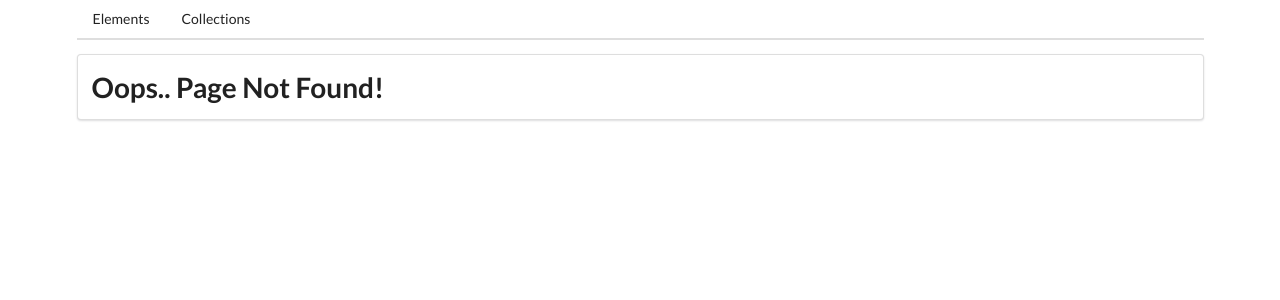
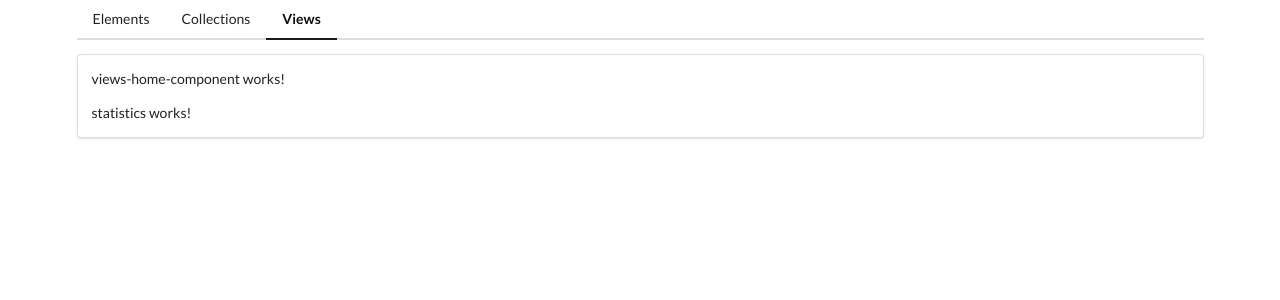
Before and after one commit to axhar-ibraheem/angular-multipage, an Angular app: page /views in a window 1280 px wide. Before the commit this address had no page. Shown: the top 300 px of the page. Built offline with nearby package versions, Linux system fonts and the light colour scheme.

Commit message:
adding the views module

```diff
--- a/src/app/app-routing.module.ts
+++ b/src/app/app-routing.module.ts
@@ -17,6 +17,11 @@ const routes: Routes = [
       ),
   },
   {
+    path: 'views',
+    loadChildren: () =>
+      import('./views/views.module').then((m) => m.ViewsModule),
+  },
+  {
     path: '',
     component: HomeComponent,
   },
--- a/src/app/app.component.html
+++ b/src/app/app.component.html
@@ -6,6 +6,7 @@
     <a routerLink="/collections" routerLinkActive="active" class="item"
       >Collections</a
     >
+    <a routerLink="/views" routerLinkActive="active" class="item">Views</a>
   </div>
   <div class="ui segment">
     <router-outlet></router-outlet>
--- /dev/null
+++ b/src/app/views/statistics/statistics.component.html
@@ -0,0 +1 @@
+<p>statistics works!</p>
--- /dev/null
+++ b/src/app/views/views-home/views-home-component.component.html
@@ -0,0 +1,2 @@
+<p>views-home-component works!</p>
+<app-statistics></app-statistics>
--- a/src/app/views/views-routing.module.ts
+++ b/src/app/views/views-routing.module.ts
@@ -1,10 +1,16 @@
 import { NgModule } from '@angular/core';
 import { RouterModule, Routes } from '@angular/router';
+import { ViewsHomeComponentComponent } from './views-home/views-home-component.component';
 
-const routes: Routes = [];
+const routes: Routes = [
+  {
+    path: '',
+    component: ViewsHomeComponentComponent,
+  },
+];
 
 @NgModule({
   imports: [RouterModule.forChild(routes)],
-  exports: [RouterModule]
+  exports: [RouterModule],
 })
-export class ViewsRoutingModule { }
+export class ViewsRoutingModule {}
```
Also changed, not shown: src/app/views/statistics/statistics.component.ts (added, +10 -0 lines), src/app/views/views-home/views-home-component.component.ts (added, +8 -0 lines), src/app/views/views.module.ts (+5 -7 lines), src/app/views/statistics/statistics.component.css (added), src/app/views/views-home/views-home-component.component.css (added).
